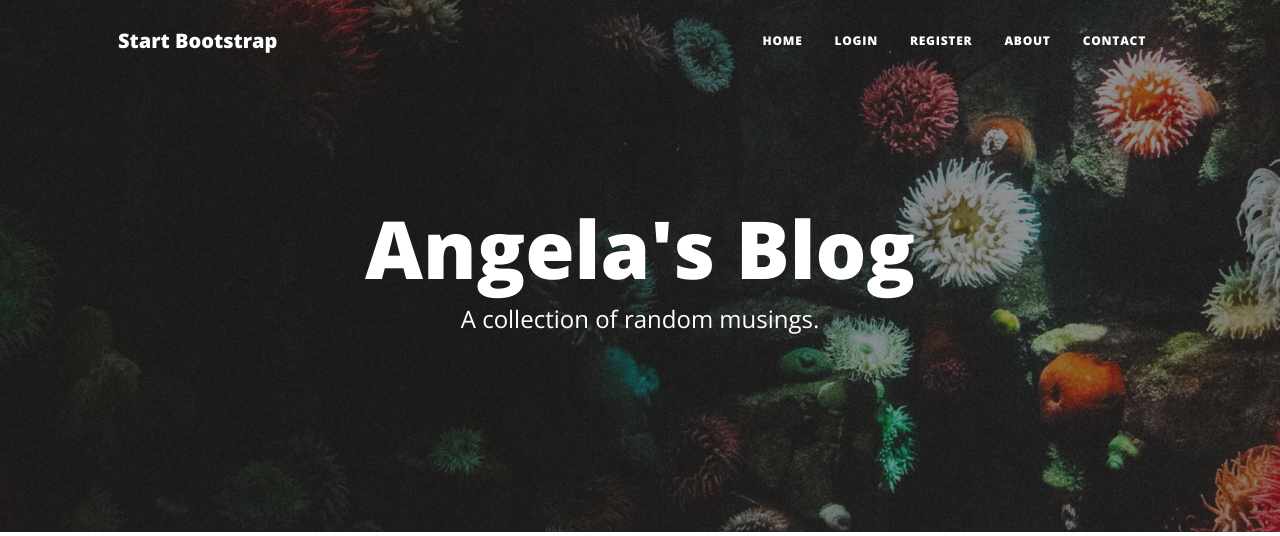
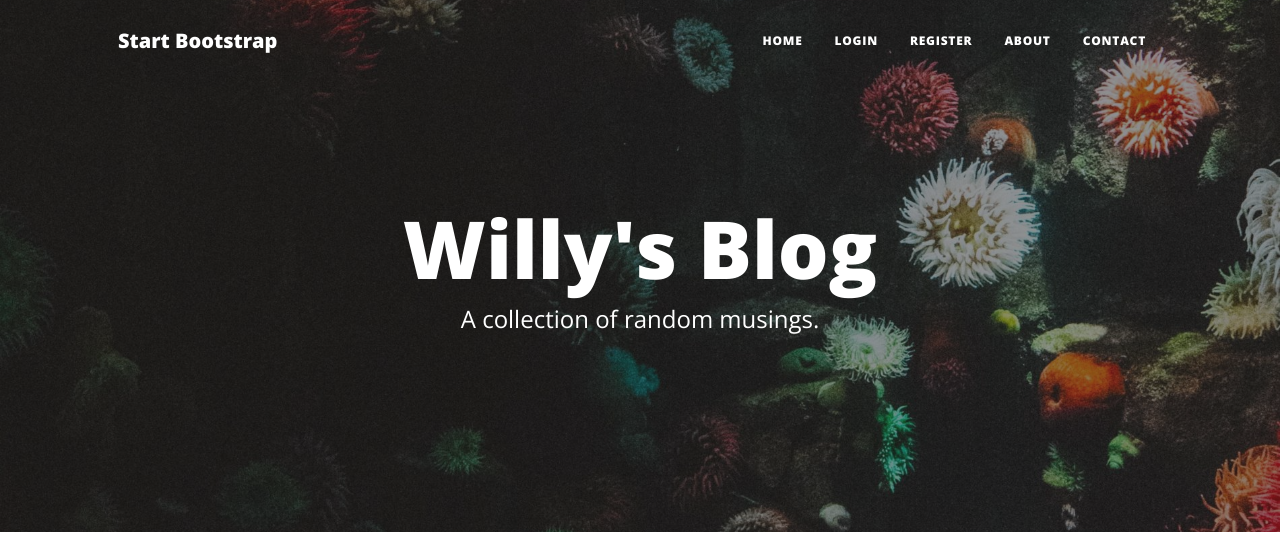
Before and after one commit to WillyEth/deploy-to-prod, a Flask app: page / in a window 1280 px wide. Shown: the top 536 px of the page. Run offline with Flask 3, Linux system fonts and the light colour scheme; data that the repository does not hold is empty; some libraries are stand-ins or nearby versions.

Commit message:
setup for prod

```diff
--- a/main.py
+++ b/main.py
@@ -10,6 +10,8 @@ from sqlalchemy import Integer, String, Text
 from functools import wraps
 from werkzeug.security import generate_password_hash, check_password_hash
 from forms import CreatePostForm, RegisterForm, LoginForm, CommentForm
+import os
+
 # Optional: add contact me email functionality (Day 60)
 # import smtplib
 
@@ -27,9 +29,8 @@ pip3 install -r requirements.txt
 This will install the packages from the requirements.txt for this project.
 '''
 
-
 app = Flask(__name__)
-app.config['SECRET_KEY'] = '8BYkEfBA6O6donzWlSihBXox7C0sKR6b'
+app.config['SECRET_KEY'] = os.environ.get('FLASK_KEY')
 ckeditor = CKEditor(app)
 Bootstrap5(app)
 
@@ -53,10 +54,14 @@ gravatar = Gravatar(app,
                     use_ssl=False,
                     base_url=None)
 
+
 # CREATE DATABASE
 class Base(DeclarativeBase):
     pass
-app.config['SQLALCHEMY_DATABASE_URI'] = 'sqlite:///posts.db'
+
+
+app.config['SQLALCHEMY_DATABASE_URI'] = os.environ.get("DB_URI", "sqlite:///posts.sqlite")
+
 db = SQLAlchemy(model_class=Base)
 db.init_app(app)
 
@@ -274,6 +279,7 @@ def about():
 def contact():
     return render_template("contact.html", current_user=current_user)
 
+
 # Optional: You can include the email sending code from Day 60:
 # DON'T put your email and password here directly! The code will be visible when you upload to Github.
 # Use environment variables instead (Day 35)
@@ -299,4 +305,4 @@ def contact():
 
 
 if __name__ == "__main__":
-    app.run(debug=True, port=5001)
+    app.run(debug=False)
--- a/templates/header.html
+++ b/templates/header.html
@@ -6,9 +6,9 @@
       name="viewport"
       content="width=device-width, initial-scale=1, shrink-to-fit=no"
     />
-    <meta name="description" content="" />
-    <meta name="author" content="" />
-    <title>Angela's Blog</title>
+    <meta name="Blog Learning Python" content="" />
+    <meta name="Willy Eth" content="" />
+    <title>Willy Eth Blog</title>
     {% block styles %}
     <!-- Load Bootstrap-Flask CSS here -->
     {{ bootstrap.load_css() }}
--- a/templates/index.html
+++ b/templates/index.html
@@ -9,7 +9,7 @@
     <div class="row gx-4 gx-lg-5 justify-content-center">
       <div class="col-md-10 col-lg-8 col-xl-7">
         <div class="site-heading">
-          <h1>Angela's Blog</h1>
+          <h1>Willy's Blog</h1>
           <span class="subheading">A collection of random musings.</span>
         </div>
       </div>
```
Also changed, not shown: 1 other file.
